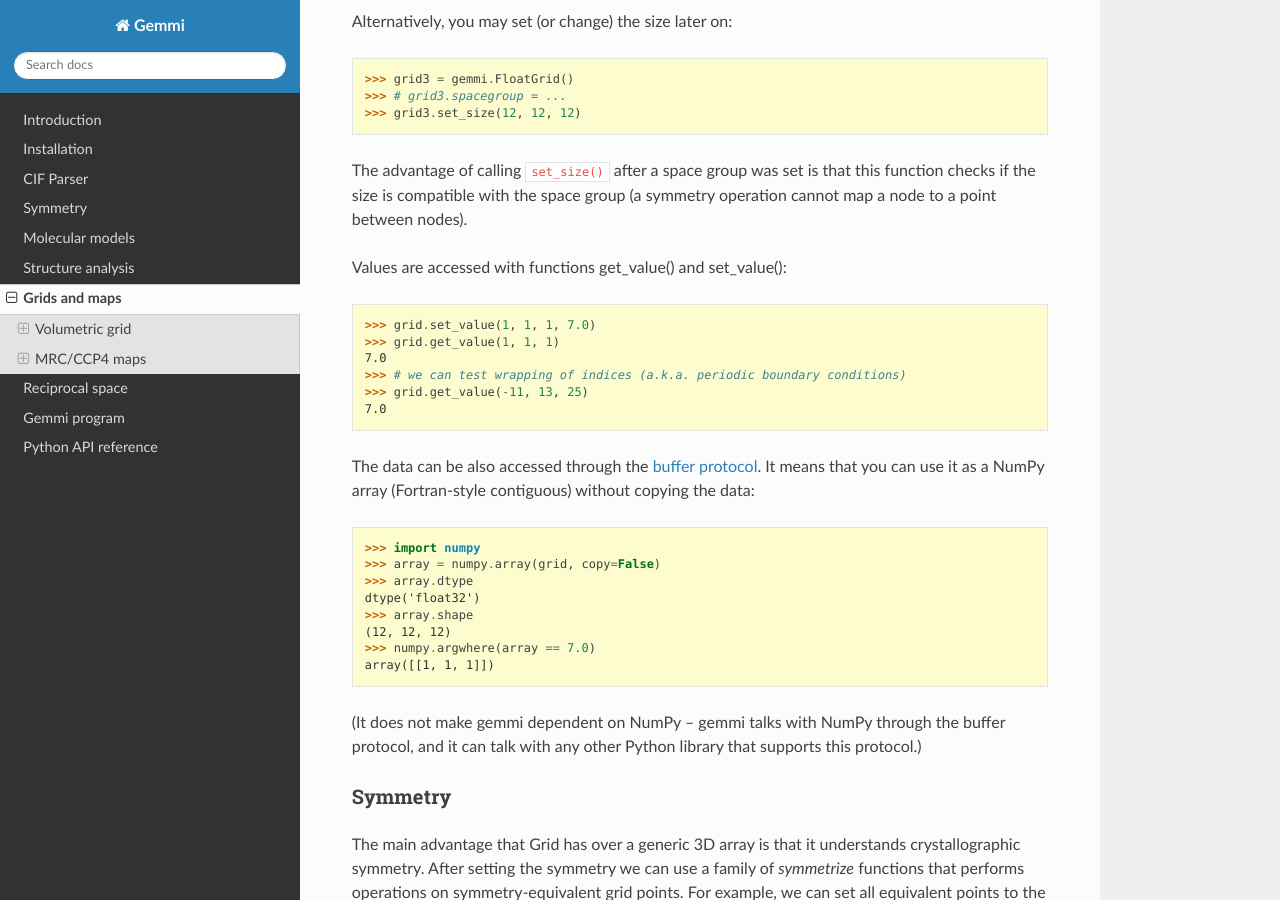
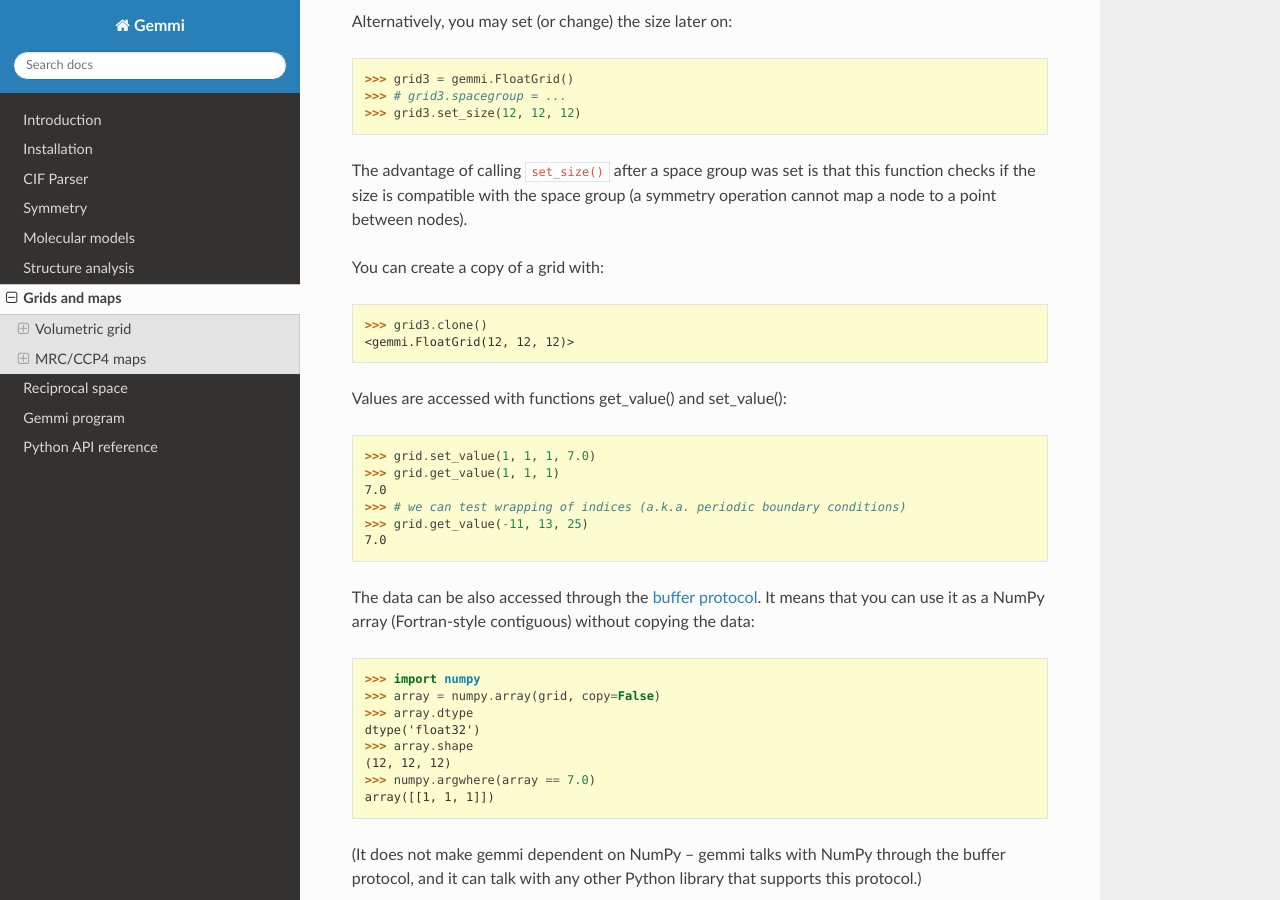
Before and after one commit to project-gemmi/gemmi, a Sphinx documentation site: the page built from docs/grid.rst, in a window 1280 px wide and 900 px high, scrolled down 1598 px. Built offline with Sphinx 7.4.7 and the Read the Docs theme 2.0.0, drawn with Linux system fonts in a browser that asks for light colours.

Commit message:
python: added Grid.clone()

```diff
--- a/docs/grid.rst
+++ b/docs/grid.rst
@@ -88,6 +88,13 @@ Alternatively, you may set (or change) the size later on:
 The advantage of calling ``set_size()`` after a space group was set
 is that this function checks if the size is compatible with the space group
 (a symmetry operation cannot map a node to a point between nodes).
+
+You can create a copy of a grid with:
+
+.. doctest::
+
+  >>> grid3.clone()
+  <gemmi.FloatGrid(12, 12, 12)>
 
 Values are accessed with functions get_value() and set_value():
 
```
Also changed, not shown: 1 other file.
